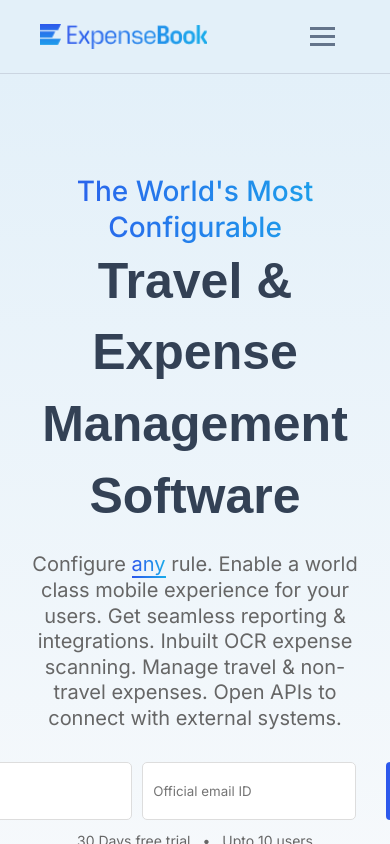
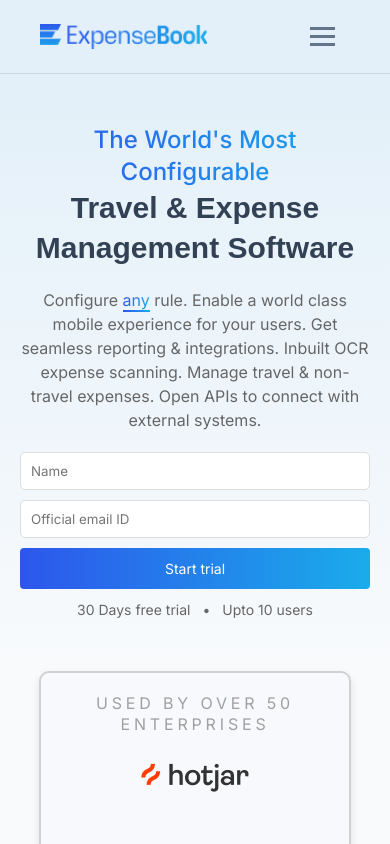
Before and after one commit to dhruvknowstocode/GoodSpace, a React (Vite) app: page / in a window 390 px wide. Shown: the top 844 px of the page. Built offline with nearby package versions, Linux system fonts and the light colour scheme; a web font is replaced by a local one.

Commit message:
made hero section responsive

```diff
--- a/src/components/HeroSection.scss
+++ b/src/components/HeroSection.scss
@@ -73,6 +73,7 @@
     display: flex;
     justify-content: center;
     gap: 10px;
+    flex-wrap: wrap;
 
     input {
       font-family: 'Inter', sans-serif;
@@ -117,4 +118,38 @@
     }
   }
 
+  @media (max-width: 768px) {
+    padding: 50px 0;
+
+    .hero-title {
+      font-size: 24px;
+      line-height: 32px;
+    }
+
+    .hero-heading {
+      font-size: 30px;
+      line-height: 40px;
+    }
+
+    .hero-description {
+      font-size: 16px;
+      line-height: 24px;
+      margin: 0 auto 20px;
+    }
+
+    .hero-form {
+      flex-direction: column;
+      gap: 10px;
+
+      input[type="text"],
+      input[type="email"] {
+        width: 100%;
+      }
+
+      button {
+        margin-left: 0;
+        width: 100%;
+      }
+    }
+  }
 }
```
